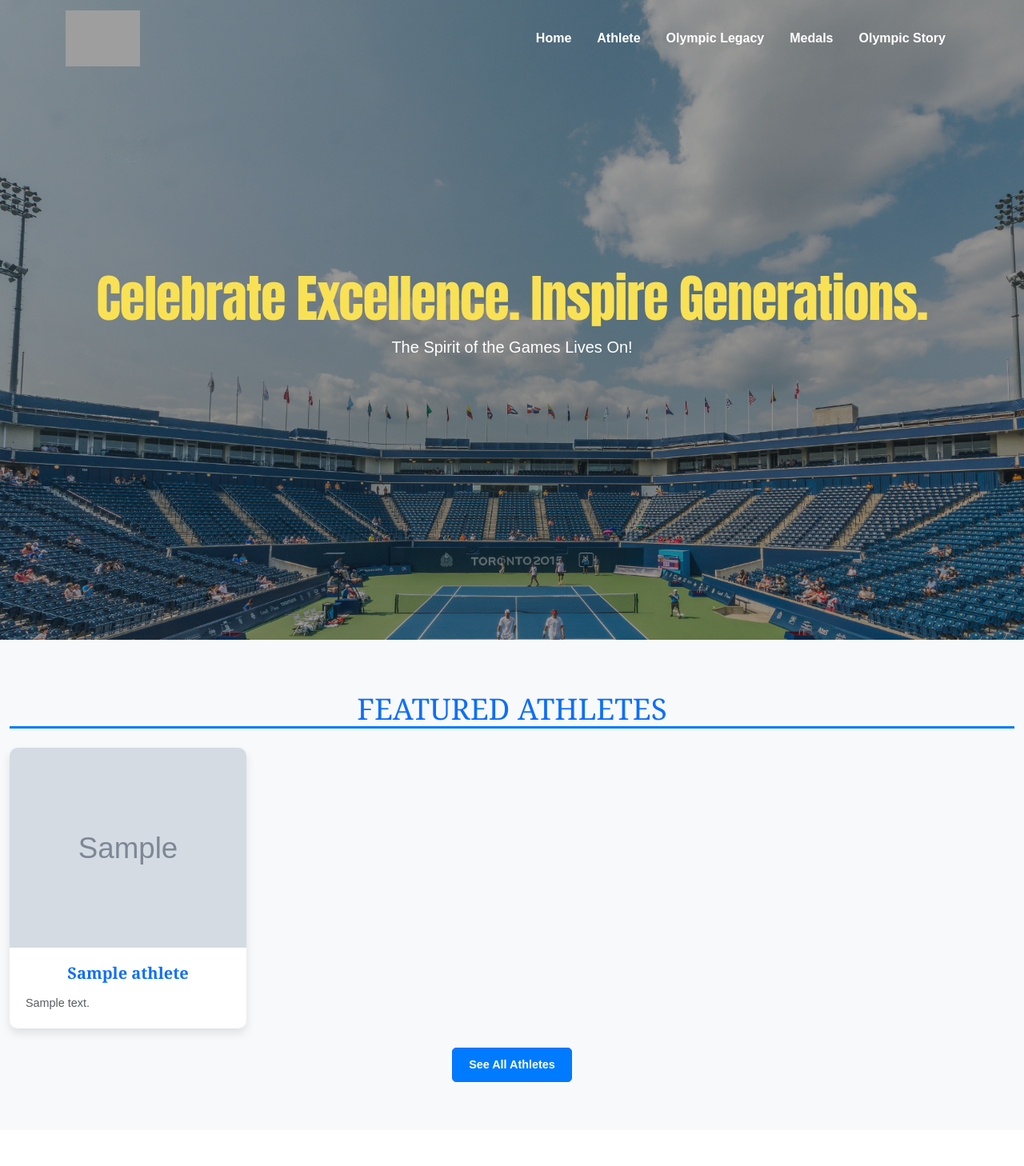
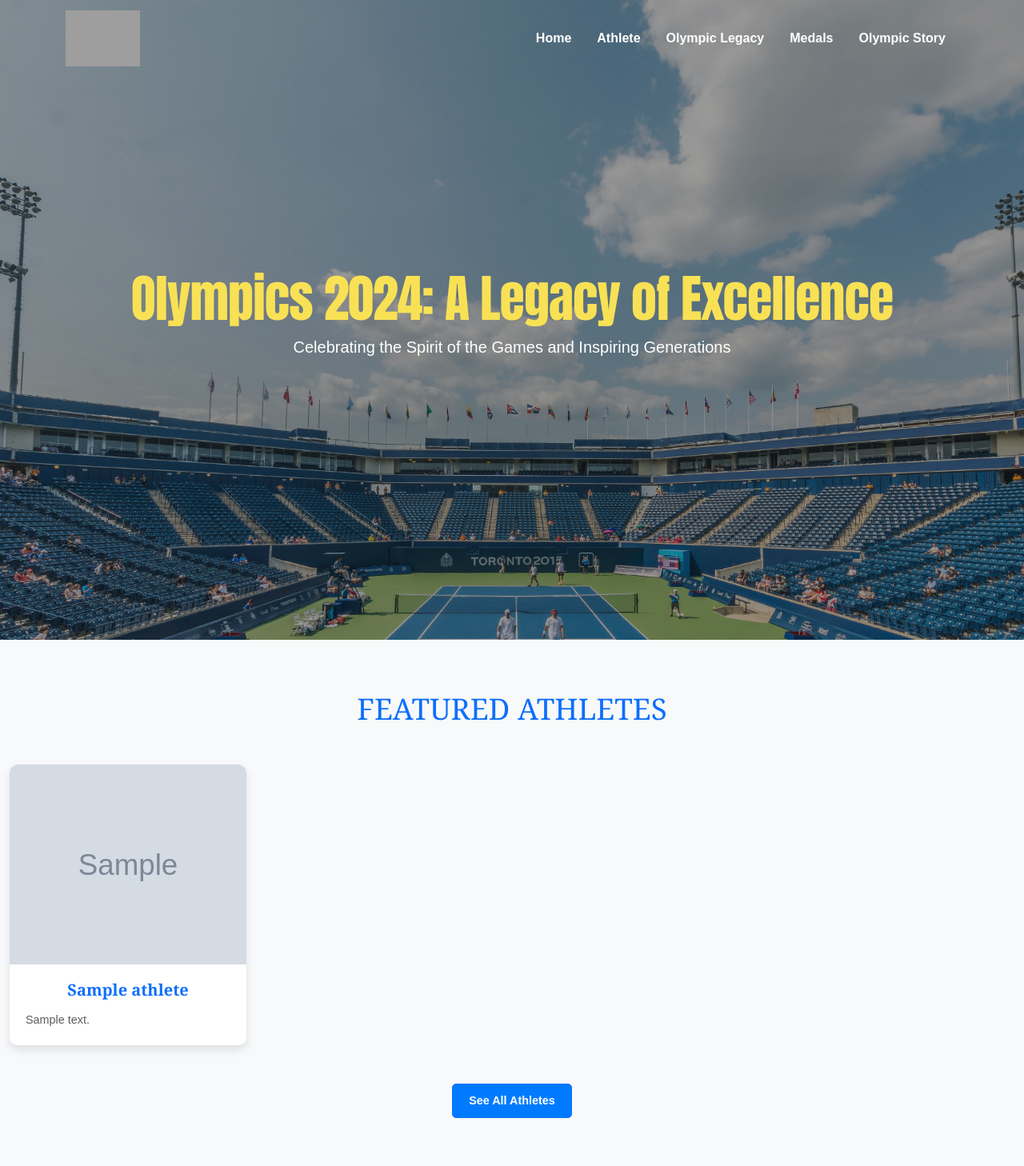
Before and after one commit to loriiqw/SAM-BE, a PHP site: page /F01/index.php in a window 1280 px wide. Shown: the whole page at 80% size. Before the commit the page ends 1353 px from the top, so only its background shows below. Run offline with PHP 8.4, Linux system fonts and the light colour scheme; tables that the repository leaves empty or names only in its code hold one stand-in row (values such as "Sample post"); grey boxes marked "Sample" are stand-in pictures; grey boxes are pictures that could not be loaded.

Commit message:
revise the code for athele section and load more php

```diff
--- a/F01/index.php
+++ b/F01/index.php
@@ -49,7 +49,6 @@ $result = $conn->query($sql);
       transition: background-color 0.3s ease-in-out;
     }
 
-    /* Athlete Section */
     #athleteSection {
       background-color: #f8f9fa;
       padding: 60px 0;
@@ -59,27 +58,8 @@ $result = $conn->query($sql);
       max-width: 1300px;
     }
 
-    #athleteSection h2::after {
-      content: "";
-      position: absolute;
-      bottom: -5px;
-      left: 0;
-      width: 100%;
-      height: 3px;
-      background-color: #007bff;
-      /* Blue underline */
-      transform: scaleX(0);
-      transform-origin: bottom right;
-      transition: transform 0.3s ease-out;
-    }
-
-    #athleteSection h2:hover::after {
-      transform: scaleX(1);
-      transform-origin: bottom left;
-    }
 
 
-    /* Card Styling */
     .card {
       border: none;
       border-radius: 10px;
@@ -103,7 +83,6 @@ $result = $conn->query($sql);
 
     .card img:hover {
       transform: scale(1.05);
-      /* Zoom effect on hover */
     }
 
     .card-body {
@@ -139,7 +118,6 @@ $result = $conn->query($sql);
       background-color: #0056b3;
     }
 
-    /* Responsive Adjustments */
     @media (max-width: 767px) {
       .card-body {
         padding: 15px;
@@ -194,19 +172,18 @@ $result = $conn->query($sql);
   <section id="homeSection" class="d-flex align-items-center justify-content-center text-center text-white"
     style="background: url('img/Group\ 5.png') no-repeat center center; background-size: cover; height: 100vh;">
     <div>
-      <h1 class="display-3" style="color: #f9e155;">Celebrate Excellence. Inspire Generations.</h1>
-      <p class="lead">The Spirit of the Games Lives On!</p>
+      <h1 class="display-3" style="color: #f9e155;">Olympics 2024: A Legacy of Excellence</h1>
+      <p class="lead">Celebrating the Spirit of the Games and Inspiring Generations</p>
     </div>
   </section>
 
   <section id="athleteSection" class="py-6 bg-light">
   <div class="container">
-      <h2 class="text-center text-primary mb-4 pt-1 font-weight-bold text-uppercase custom-heading"
-        style="font-size: 2.3rem; position: relative; border-bottom: 3px solid #007bff;">
+    <h2 class="text-center text-primary mb-4 pt-1 font-weight-bold text-uppercase custom-heading" style="font-size: 2.3rem;">
       Featured Athletes
     </h2>
 
-      <div id="athleteList" class="row row-cols-1 row-cols-md-2 row-cols-lg-4 g-4">
+    <div id="athleteList" class="mt-4 row row-cols-1 row-cols-md-2 row-cols-lg-4 g-4">
       <?php
         $conn = new mysqli("localhost", "root", "", "olympics");
 
@@ -238,20 +215,44 @@ $result = $conn->query($sql);
       ?>
     </div>
 
-      <div class="text-center mt-4">
+    <div class="text-center mt-5">
       <a href="#" id="loadMoreBtn" class="btn btn-primary">See All Athletes</a>
     </div>
   </div>
 </section>
 
 <script>
-    document.getElementById('loadMoreBtn').addEventListener('click', function (event) {
+  let offset = 4;
+
+  document.getElementById('loadMoreBtn').addEventListener('click', function(event) {
     event.preventDefault();
 
-      fetch('loadmore.php')
-        .then(response => response.text())
+    fetch('loadmore.php?offset=' + offset)
+      .then(response => response.json())
       .then(data => {
-          document.getElementById('athleteList').innerHTML += data;
+        if (data.athletes.length > 0) {
+          data.athletes.forEach(athlete => {
+            let athleteHtml = `
+              <div class='col'>
+                <div class='card h-100'>
+                  <img src='/SAM-BE/F01/${athlete.image}' class='card-img-top' alt='Athlete Image'>
+                  <div class='card-body text-center'>
+                    <h5 class='card-title text-primary'>${athlete.name}</h5>
+                    <p class='card-text text-muted'>${athlete.description}</p>
+                  </div>
+                </div>
+              </div>
+            `;
+            document.getElementById('athleteList').innerHTML += athleteHtml;
+          });
+          offset += data.athletes.length;
+        }
+
+        if (!data.moreAthletes) {
+          const loadMoreButton = document.getElementById('loadMoreBtn');
+          loadMoreButton.textContent = 'No more athletes';
+          loadMoreButton.disabled = true;
+        }
       })
       .catch(error => console.error('Error loading more athletes:', error));
   });
@@ -270,6 +271,7 @@ $result = $conn->query($sql);
       }
     });
   </script>
+
 </body>
 
 </html>
```
Also changed, not shown: F01/loadmore.php (+22 -13 lines), F01/img/armand.webp (added), F01/img/chloe.jpg (added), F01/img/eliud.jpg (added), F01/img/katie.jpg (added), F01/img/noah.jpg (added), F01/img/sifan.jpg (added), F01/img/simone.jpg (added), F01/img/toti.jpg (added). Lines whose indentation alone changed are shown as unchanged.
